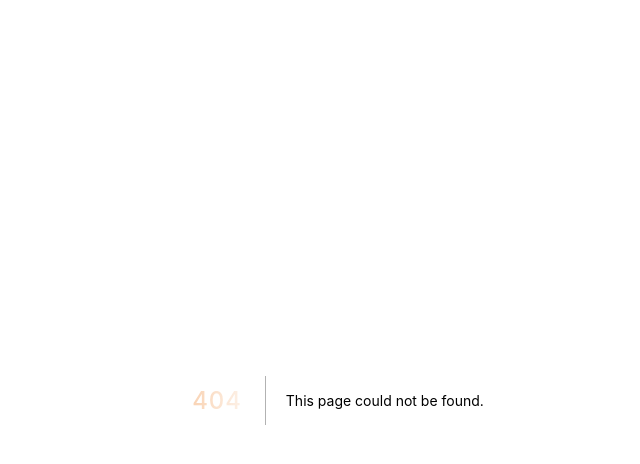
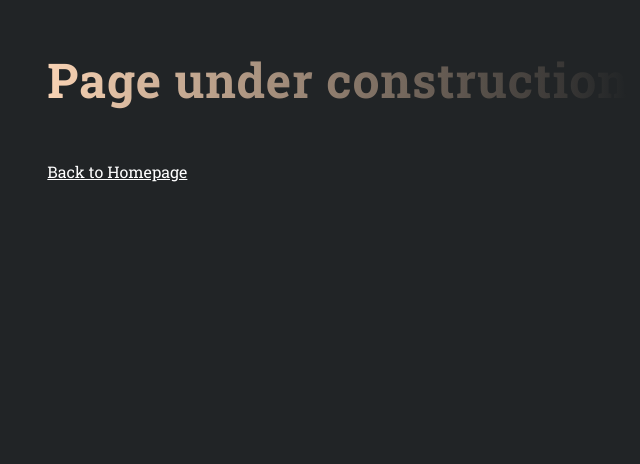
Before and after one commit to JunLargo/movienetic, a Next.js app: page /movie/1 in a window 1280 px wide. Before the commit this address had no page. Shown: the top 464 px of the page, without its empty margins (302-942 px from the left). Built offline with nearby package versions, Linux system fonts and the light colour scheme.

Commit message:
set up individual movide page

```diff
--- /dev/null
+++ b/pages/movie/[id].js
@@ -0,0 +1,19 @@
+import Link from 'next/link';
+
+
+const Movie = () => {
+  return (
+    <div className="container">
+      <div className="movie-single">
+        <div className="movie-single-title">
+          <h1>Page under construction</h1>
+        </div>
+        <Link href="/">
+          <a>Back to Homepage</a>
+        </Link>
+      </div>
+    </div>
+  );
+}
+
+export default Movie;
--- a/styles/globals.css
+++ b/styles/globals.css
@@ -246,3 +246,18 @@ h1 {
   color: rgba(255, 255, 255, 0.3);
   margin-top: 20px;
 }
+
+
+.movie-single a {
+  color: #fff;
+}
+
+
+.movie-single a:hover {
+  color: #eee;
+}
+
+
+.movie-single-title {
+  margin-bottom:50px;
+}
```
Also changed, not shown: pages/index.js (+6 -3 lines).
